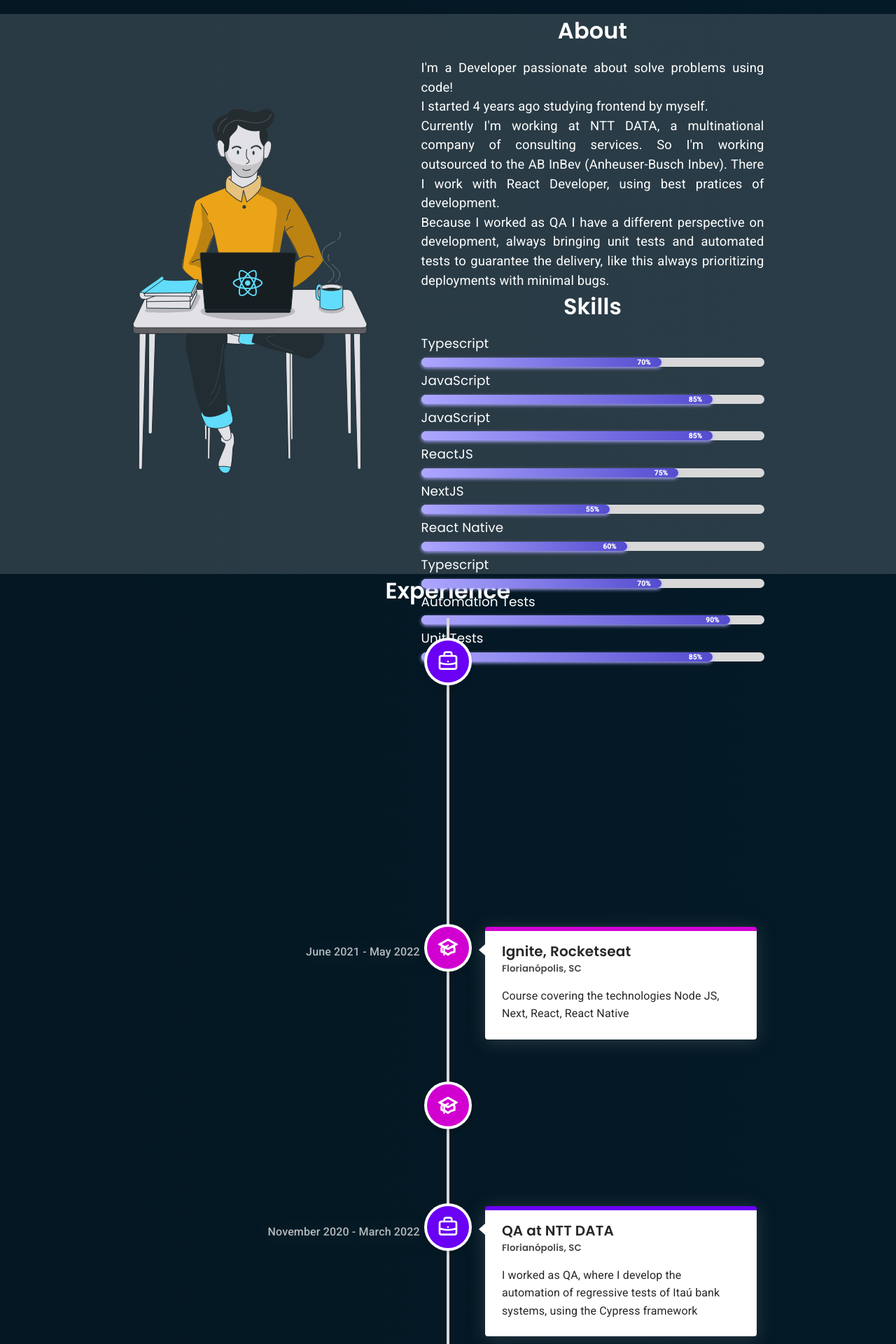
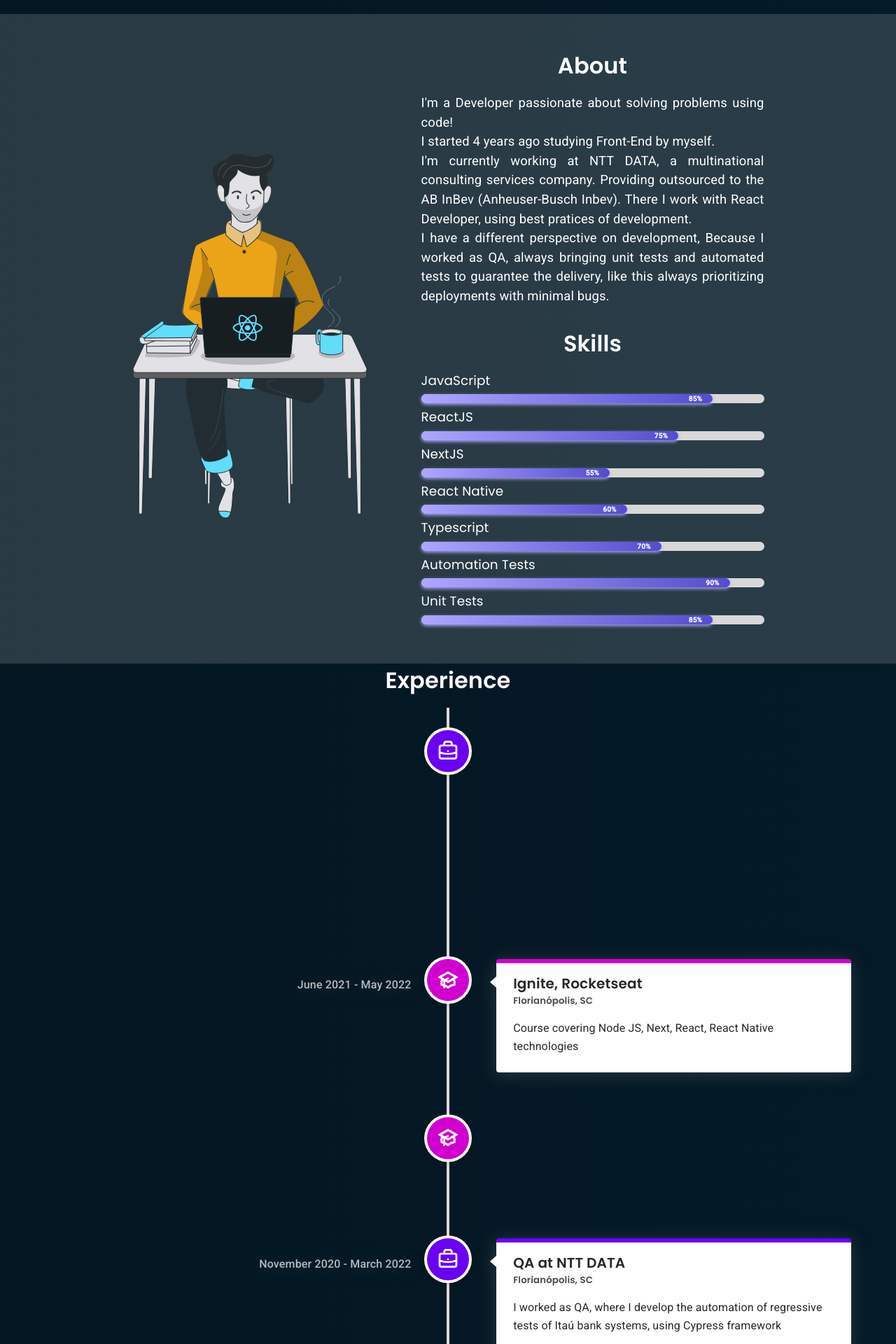
Before and after one commit to gvieiram/MyWebsite, a React (Create React App) app: page / in a window 1280 px wide. Shown: the part 780-2700 px from the top of the page at 70% size. Built offline with nearby package versions, Linux system fonts and the light colour scheme; no server answers.

Commit message:
fix: fix styles and translations

```diff
--- a/src/components/Skills/index.tsx
+++ b/src/components/Skills/index.tsx
@@ -22,7 +22,7 @@
   return (
     <>
       {skillsElements.map(skill => (
-        <Container key={Math.floor(Math.random() * 100)}>
+        <Container key={skill.id}>
           <Skill>{skill.name}</Skill>
 
           <SkillBar>
--- a/src/i18n/translations/en.json
+++ b/src/i18n/translations/en.json
@@ -29,7 +29,7 @@
     "header": {
       "regards": "Hello, my name is",
       "name": "Gustavo Vieira\nMartins",
-      "profession": "I'm Front-End Developer"
+      "profession": "I'm a Front-End Developer"
     },
     "titles": {
       "about": "About",
@@ -37,7 +37,7 @@
       "experience": "Experience",
       "github": "Repositories on Github"
     },
-    "about": "I'm a Developer passionate about solve problems using code!\nI started 4 years ago studying frontend by myself.\nCurrently I'm working at NTT DATA, a multinational company of consulting services. So I'm working outsourced to the AB InBev (Anheuser-Busch Inbev). There I work with React Developer, using best pratices of development.\nBecause I worked as QA I have a different perspective on development, always bringing unit tests and automated tests to guarantee the delivery, like this always prioritizing deployments with minimal bugs.",
+    "about": "I'm a Developer passionate about solving problems using code!\nI started 4 years ago studying Front-End by myself.\nI'm currently working at NTT DATA, a multinational consulting services company. Providing outsourced to the AB InBev (Anheuser-Busch Inbev). There I work with React Developer, using best pratices of development.\nI have a different perspective on development, Because I worked as QA, always bringing unit tests and automated tests to guarantee the delivery, like this always prioritizing deployments with minimal bugs.",
     "skills": [
       {
         "id": 1,
@@ -80,7 +80,7 @@
         "id": 5,
         "title": "Front-End Developer (React) at NTT DATA",
         "location": "Florianópolis, SC",
-        "description": "Utilization of React fundaments to promove best ways of life cycle.\nApplication of agile development methodologies, using Jira platform.\nUsing Next and Redux to development of Bees e-commerce.\nRest API integration.\nUnit tests using Jest.",
+        "description": "Use React fundaments, to promote better ways of life cycle.\nApplication of agile development methodologies, using Jira platform.\nUsing Next and Redux to development of Bees e-commerce.\nRest API integration.\nUnit testing using Jest.",
         "date": "March 2022 - Presente",
         "icon": "work"
       },
@@ -88,7 +88,7 @@
         "id": 4,
         "title": "Ignite, Rocketseat",
         "location": "Florianópolis, SC",
-        "description": "Course covering the technologies Node JS, Next, React, React Native",
+        "description": "Course covering Node JS, Next, React, React Native technologies",
         "date": "June 2021 - May 2022",
         "icon": "school"
       },
@@ -104,7 +104,7 @@
         "id": 2,
         "title": "QA at NTT DATA",
         "location": "Florianópolis, SC",
-        "description": "I worked as QA, where I develop the automation of regressive tests of Itaú bank systems, using the Cypress framework",
+        "description": "I worked as QA, where I develop the automation of regressive tests of Itaú bank systems, using Cypress framework",
         "date": "November 2020 - March 2022",
         "icon": "work"
       },
--- a/src/pages/Home/index.tsx
+++ b/src/pages/Home/index.tsx
@@ -11,7 +11,7 @@
 import { Title } from '../../styles/global';
 import { About } from '../sub-pages/About';
 import { Header } from '../sub-pages/Header';
-import { Container, RepoContent, Experience } from './styles';
+import { HeaderContent, Container, RepoContent, Experience } from './styles';
 
 type Repository = {
   repo: string;
@@ -37,8 +37,9 @@
 
   return (
     <>
-      <Header theme="dark" />
-
+      <HeaderContent>
+        <Header theme="dark" />
+      </HeaderContent>
       <Container>
         <About
           about={{ title: t('titles.about'), text: t('about') }}
--- a/src/pages/Home/styles.ts
+++ b/src/pages/Home/styles.ts
@@ -1,4 +1,8 @@
 import styled from 'styled-components';
+
+export const HeaderContent = styled.div`
+  height: 100vh;
+`;
 
 export const Container = styled.div`
   width: 100%;
@@ -21,8 +25,8 @@
 `;
 
 export const Experience = styled.div`
-  width: 100%;
-  padding: 0 150px;
+  /* width: 100%; */
+  /* padding: 0 150px; */
   background-image: ${props => props.theme.colors.dark_background};
 `;
 
--- a/src/pages/sub-pages/About/index.tsx
+++ b/src/pages/sub-pages/About/index.tsx
@@ -30,7 +30,7 @@
         </div>
 
         <div className="content">
-          <Title>{skills.title}</Title>
+          <Title className="skills-title">{skills.title}</Title>
           <Skills />
         </div>
       </div>
--- a/src/pages/sub-pages/About/styles.ts
+++ b/src/pages/sub-pages/About/styles.ts
@@ -1,8 +1,8 @@
 import styled from 'styled-components';
 
 export const Specs = styled.div`
-  height: 100vh;
-  padding: 0 150px;
+  height: 100%;
+  padding: 50px 150px;
   display: flex;
   flex-direction: row;
   justify-content: space-around;
@@ -28,4 +28,8 @@
       }
     }
   }
+
+  & .skills-title {
+    margin-top: 30px;
+  }
 `;
```
